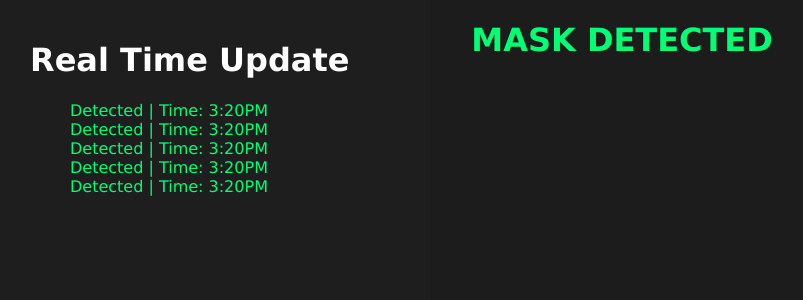
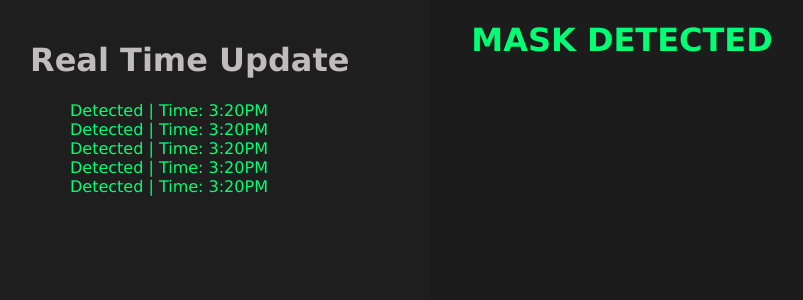
Before and after one commit to Awty-Hackclub/Mask-Detection, a Flask app: page / in a window 1280 px wide. Shown: the top 300 px of the page, without its empty margins (18-821 px from the left). Run offline with Flask 2, Linux system fonts and the light colour scheme.

Commit message:
heading color change

```diff
--- a/app/static/app.css
+++ b/app/static/app.css
@@ -16,7 +16,7 @@ body {
     color: #F20000 ;
 }
 .real-time-update {
-    color: white;
+    color: #bebcbc;
 }
 
 .real-time-list {
```
